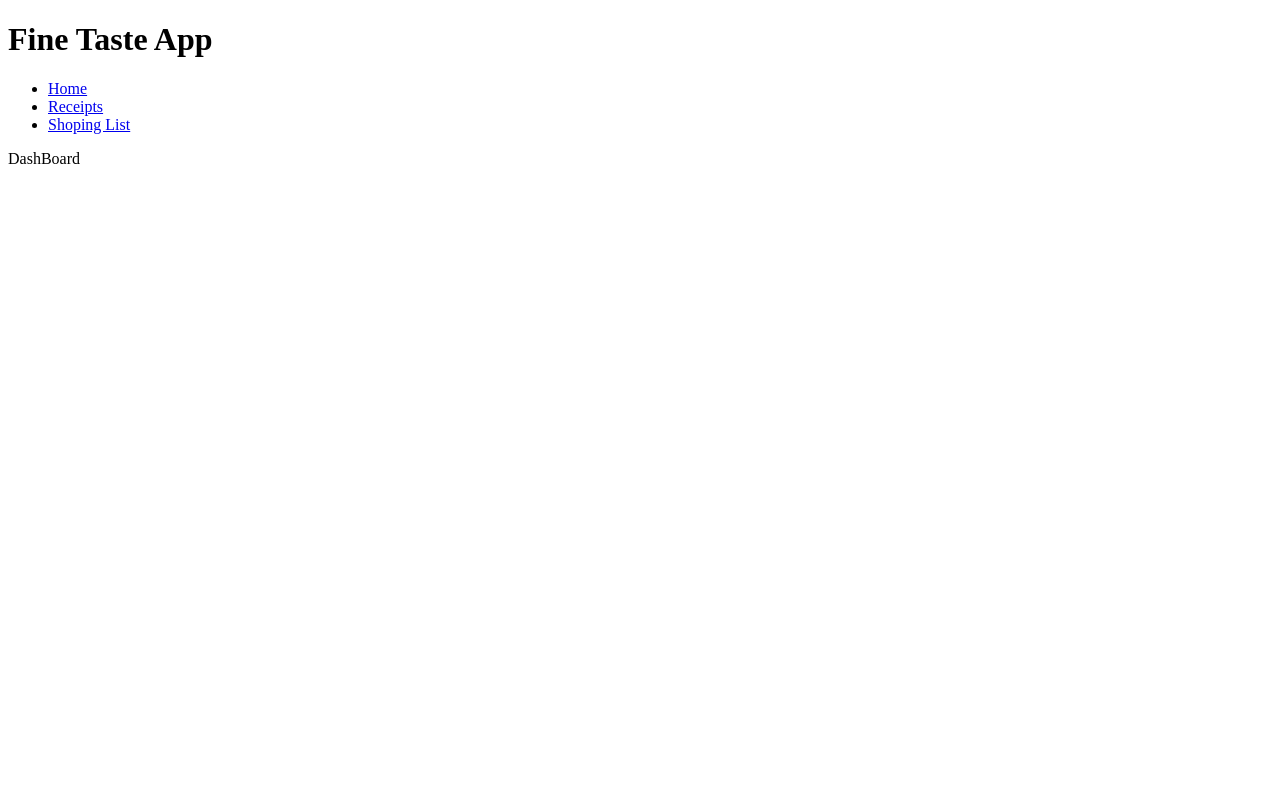
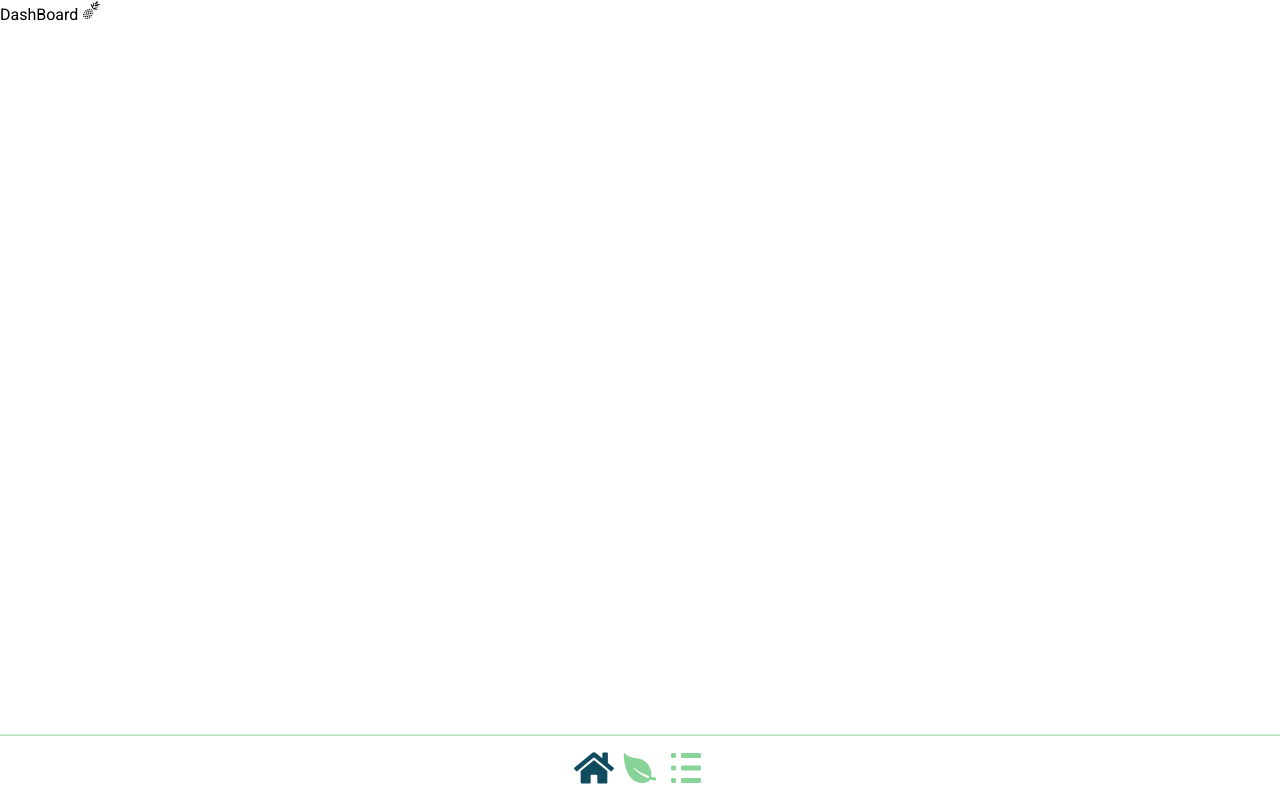
Before and after one commit to LeahyCC/finetaste, a React (Create React App) app: page / in a window 1280 px wide. Built offline with nearby package versions, Linux system fonts and the light colour scheme.

Commit message:
navigation setup

```diff
--- a/package.json
+++ b/package.json
@@ -13,6 +13,7 @@
     "@types/react-router-dom": "^5.1.3",
     "react": "^16.12.0",
     "react-dom": "^16.12.0",
+    "react-icons": "^3.9.0",
     "react-router-dom": "^5.1.2",
     "react-scripts": "3.3.1",
     "typescript": "~3.7.2"
--- a/src/App.tsx
+++ b/src/App.tsx
@@ -8,8 +8,7 @@ import ShopingList from './containers/ShopingList'
 
 export default function App() {
   return (
-    <div>
-      <h1>Fine Taste App</h1>
+    <div className='app__w'>
       <Router>
         <Navigation />
         <Switch>
--- /dev/null
+++ b/src/assets/styles/components/Navigation/index.scss
@@ -0,0 +1,45 @@
+.nav {
+  &__w {
+    position: absolute;
+    bottom: 0;
+    left: 0;
+    right: 0;
+    box-shadow: 0px 0px 2px 1px $eton-green;
+    background-color: white;
+    padding: 12px 0;
+  }
+
+  &__item {
+    display: flex;
+    justify-content: center;
+    align-items: center;
+
+    svg {
+      color: $eton-green;
+      transition: color 500ms;
+    }
+
+    &--active {
+      svg {
+        color: $midnight-green;
+      }
+    }
+
+    &:not(:last-child) {
+      margin-right: 6px;
+    }
+
+    &-w {
+      display: flex;
+      justify-content: center;
+    }
+
+    &-icon {
+      line-height: 0;
+    }
+
+    &-title {
+      display: none;
+    }
+  }
+}
--- /dev/null
+++ b/src/assets/styles/global/App.scss
@@ -0,0 +1,8 @@
+.app {
+  &__w {
+    position: relative;
+    height: 100vh;
+    max-width: 100%;
+    width: 100%;
+  }
+}
--- /dev/null
+++ b/src/assets/styles/global/colors.scss
@@ -0,0 +1,5 @@
+$midnight-green: #114b5f;
+$emerald-green: #1a936f;
+$eton-green: #88d498;
+$pastel-gray: #c6dabf;
+$eggshell: #f3e9d2;
--- /dev/null
+++ b/src/assets/styles/global/index.scss
@@ -0,0 +1,30 @@
+@import url('https://fonts.googleapis.com/css?family=Roboto:400,400i,500,700&display=swap');
+// Global Reset, keep at top level
+@import './reset.scss';
+@import './colors.scss';
+
+@import './App.scss';
+
+* {
+  -webkit-font-smoothing: antialiased;
+  -moz-osx-font-smoothing: grayscale;
+}
+
+html {
+  font-family: 'Roboto';
+  box-sizing: border-box;
+}
+
+*,
+*:before,
+*:after {
+  box-sizing: inherit;
+}
+
+img {
+  display: block;
+}
+
+a {
+  text-decoration: none;
+}
--- /dev/null
+++ b/src/assets/styles/global/reset.scss
@@ -0,0 +1,124 @@
+html,
+body,
+div,
+span,
+applet,
+object,
+iframe,
+h1,
+h2,
+h3,
+h4,
+h5,
+h6,
+p,
+blockquote,
+pre,
+a,
+abbr,
+acronym,
+address,
+big,
+cite,
+code,
+del,
+dfn,
+em,
+img,
+ins,
+kbd,
+q,
+s,
+samp,
+small,
+strike,
+strong,
+sub,
+sup,
+tt,
+var,
+b,
+u,
+i,
+center,
+dl,
+dt,
+dd,
+ol,
+ul,
+li,
+fieldset,
+form,
+label,
+legend,
+table,
+caption,
+tbody,
+tfoot,
+thead,
+tr,
+th,
+td,
+article,
+aside,
+canvas,
+details,
+embed,
+figure,
+figcaption,
+footer,
+header,
+hgroup,
+menu,
+nav,
+output,
+ruby,
+section,
+summary,
+time,
+mark,
+audio,
+video {
+  margin: 0;
+  padding: 0;
+  border: 0;
+  font-size: 100%;
+  font: inherit;
+  vertical-align: baseline;
+}
+/* HTML5 display-role reset for older browsers */
+article,
+aside,
+details,
+figcaption,
+figure,
+footer,
+header,
+hgroup,
+menu,
+nav,
+section {
+  display: block;
+}
+body {
+  line-height: 1;
+}
+ol,
+ul {
+  list-style: none;
+}
+blockquote,
+q {
+  quotes: none;
+}
+blockquote:before,
+blockquote:after,
+q:before,
+q:after {
+  content: '';
+  content: none;
+}
+table {
+  border-collapse: collapse;
+  border-spacing: 0;
+}
--- a/src/assets/styles/index.scss
+++ b/src/assets/styles/index.scss
@@ -1,13 +1,3 @@
-body {
-  margin: 0;
-  font-family: -apple-system, BlinkMacSystemFont, 'Segoe UI', 'Roboto', 'Oxygen',
-    'Ubuntu', 'Cantarell', 'Fira Sans', 'Droid Sans', 'Helvetica Neue',
-    sans-serif;
-  -webkit-font-smoothing: antialiased;
-  -moz-osx-font-smoothing: grayscale;
-}
-
-code {
-  font-family: source-code-pro, Menlo, Monaco, Consolas, 'Courier New',
-    monospace;
-}
+// Global Settings, keep at top level
+@import './global/index.scss';
+@import './components/Navigation/index.scss';
--- a/src/components/Navigation/index.tsx
+++ b/src/components/Navigation/index.tsx
@@ -1,25 +1,64 @@
 import React, { Component } from 'react'
-import { Link } from 'react-router-dom'
+// ‾\_(ツ)_/‾ RouteComponentProps
+// eslint-disable-next-line no-unused-vars
+import { Link, withRouter, RouteComponentProps } from 'react-router-dom'
 
-// eslint-disable-next-line react/prefer-stateless-function
-export class Navigation extends Component {
+import { FaHome } from 'react-icons/fa'
+import { IoIosLeaf } from 'react-icons/io'
+import { GoListUnordered } from 'react-icons/go'
+
+interface navItemInt {
+  to: string
+  icon: JSX.Element
+  title: string
+}
+type navItem = navItemInt[]
+
+export class Navigation extends Component<RouteComponentProps> {
+  navItems = () => {
+    const { location } = this.props
+    const iconSize = 40
+    const itemList: navItem = [
+      {
+        to: '/',
+        icon: <FaHome size={iconSize} />,
+        title: 'Dashboard'
+      },
+      {
+        to: '/receipts',
+        icon: <IoIosLeaf size={iconSize} />,
+        title: 'Receipts'
+      },
+      {
+        to: '/shopinglist',
+        icon: <GoListUnordered size={iconSize} />,
+        title: 'Shopping List'
+      }
+    ]
+
+    return Object.keys(itemList).map((key: any) => {
+      const item: navItemInt = itemList[key]
+      const activeLink = location.pathname === item.to
+      return (
+        <Link
+          to={item.to}
+          className={activeLink ? 'nav__item nav__item--active' : 'nav__item'}
+          key={item.title}
+        >
+          <div className='nav__item-icon'>{item.icon}</div>
+          <div className='nav__item-title'>{item.title}</div>
+        </Link>
+      )
+    })
+  }
+
   render() {
     return (
-      <nav>
-        <ul>
-          <li>
-            <Link to='/'>Home</Link>
-          </li>
-          <li>
-            <Link to='/receipts'>Receipts</Link>
-          </li>
-          <li>
-            <Link to='/shopinglist'>Shoping List</Link>
-          </li>
-        </ul>
+      <nav className='nav__w'>
+        <ul className='nav__item-w'>{this.navItems()}</ul>
       </nav>
     )
   }
 }
 
-export default Navigation
+export default withRouter(Navigation)
--- a/src/containers/Dashboard/index.tsx
+++ b/src/containers/Dashboard/index.tsx
@@ -1,9 +1,14 @@
 import React, { Component } from 'react'
+import { GiPineapple } from 'react-icons/gi'
 
 // eslint-disable-next-line react/prefer-stateless-function
 export class DashBoard extends Component {
   render() {
-    return <div>DashBoard</div>
+    return (
+      <div>
+        DashBoard <GiPineapple size={20} />
+      </div>
+    )
   }
 }
 
--- a/src/index.tsx
+++ b/src/index.tsx
@@ -3,5 +3,8 @@ import ReactDOM from 'react-dom'
 
 import App from './App'
 
+// Master Style Import
+import './assets/styles/index.scss'
+
 const rootElement = document.getElementById('root')
 ReactDOM.render(<App />, rootElement)
```
Also changed, not shown: src/assets/styles/App.scss (deleted, +0 -38 lines), 1 other file (tests, documents, lock files or other folders).
